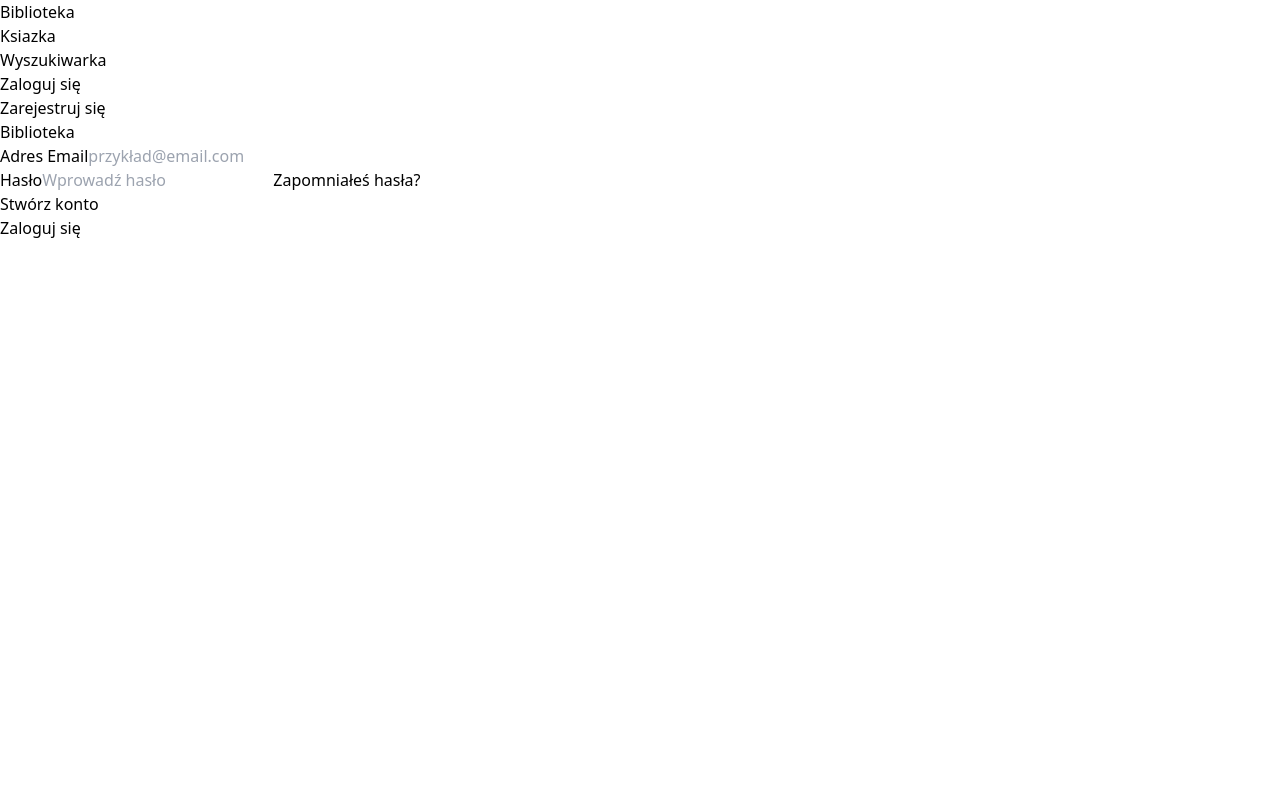
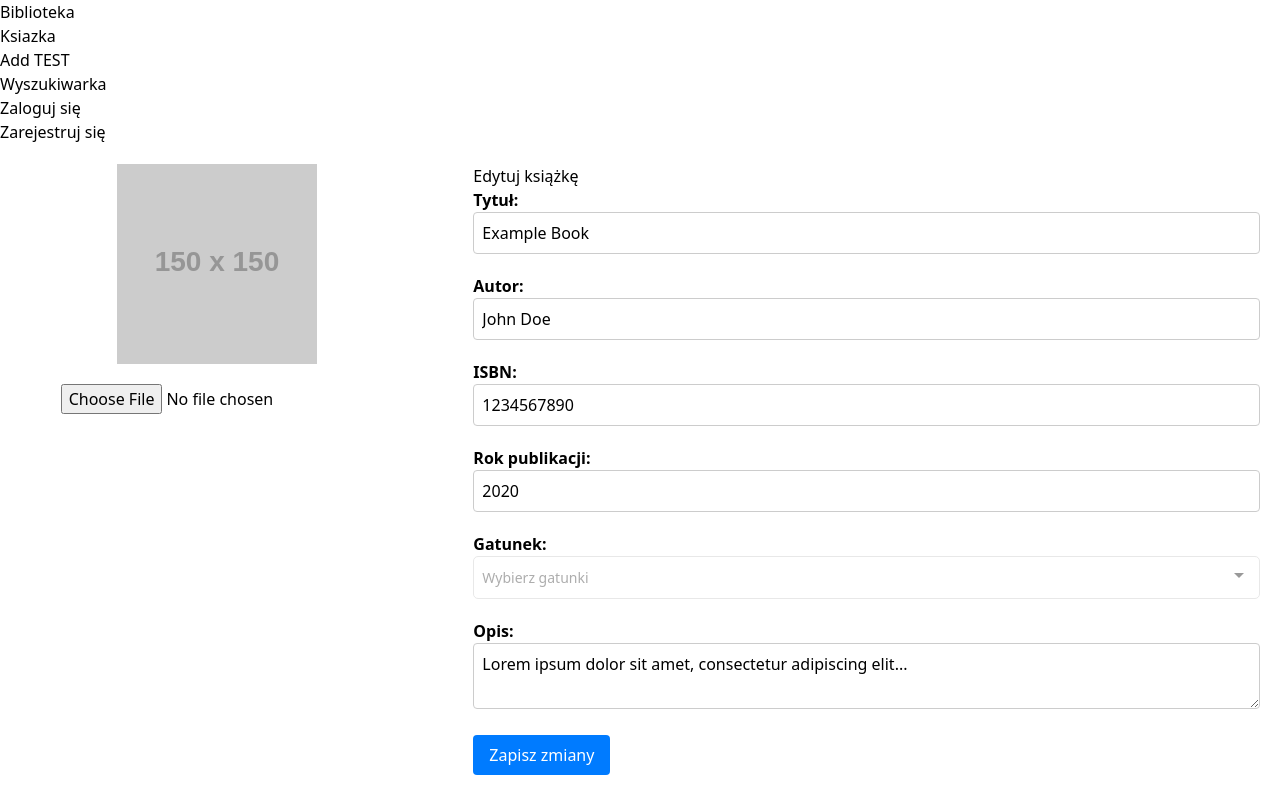
Before and after one commit to GitHubAccocount/51433_52669_51423_51427_56206_51448, a Vue app in the folder LibraryFrontend/: page /bookEdit in a window 1280 px wide. Before the commit this address led to /login. Built offline with nearby package versions, Linux system fonts and the light colour scheme.

Commit message:
adding bookAdd.vue for adding book and moified bookEdit.vue - adding book cover and dropdown list for genres

```diff
--- a/LibraryFrontend/package.json
+++ b/LibraryFrontend/package.json
@@ -10,8 +10,11 @@
     "test:unit": "vitest"
   },
   "dependencies": {
+    "axios": "^1.6.8",
     "pinia": "^2.1.7",
+    "v-scroll-lock": "^1.3.1",
     "vue": "^3.4.15",
+    "vue-multiselect": "^3.0.0",
     "vue-router": "^4.2.5"
   },
   "devDependencies": {
--- a/LibraryFrontend/src/components/book/book.vue
+++ b/LibraryFrontend/src/components/book/book.vue
@@ -5,6 +5,7 @@
     <p>ISBN: {{ book.isbn }}</p>
     <p>Published Year: {{ book.publishedYear }}</p>
     <p>Description: {{ book.description }}</p>
+    <p>Genre: {{ book.genre }}</p>
     <div class="button-container">
       <router-link to="/bookEdit" class="edit-button">Edytuj</router-link>
       <button class="delete-button" @click="deleteBook">Usuń</button>
@@ -21,7 +22,8 @@ export default {
         author: "John Doe",
         isbn: "1234567890",
         publishedYear: 2020,
-        description: "Lorem ipsum dolor sit amet, consectetur adipiscing elit..."
+        description: "Lorem ipsum dolor sit amet, consectetur adipiscing elit...",
+        genre: "book genre"
       }
     };
   },
--- /dev/null
+++ b/LibraryFrontend/src/components/book/bookAdd.vue
@@ -0,0 +1,94 @@
+<template>
+    <div class="add-book">
+      <h1>Dodaj nową książkę</h1>
+      <form @submit.prevent="addBook">
+        <div class="form-group">
+          <label for="title">Tytuł:</label>
+          <input type="text" id="title" v-model="newBook.title" placeholder="Wprowadź tytuł książki" required>
+        </div>
+        <div class="form-group">
+          <label for="author">Autor:</label>
+          <input type="text" id="author" v-model="newBook.author" placeholder="Wprowadź autora książki" required>
+        </div>
+        <div class="form-group">
+          <label for="isbn">ISBN:</label>
+          <input type="text" id="isbn" v-model="newBook.isbn" placeholder="Wprowadź ISBN książki" required>
+        </div>
+        <div class="form-group">
+          <label for="publishedYear">Rok publikacji:</label>
+          <input type="number" id="publishedYear" v-model="newBook.publishedYear" placeholder="Wprowadź rok publikacji" required>
+        </div>
+        <div class="form-group">
+          <label for="description">Opis:</label>
+          <textarea id="description" v-model="newBook.description" placeholder="Wprowadź opis książki" required></textarea>
+        </div>
+        <button type="submit">Dodaj książkę</button>
+      </form>
+    </div>
+  </template>
+  <script>
+  export default {
+    data() {
+      return {
+        newBook: {
+          title: "",
+          author: "",
+          isbn: "",
+          publishedYear: null,
+          description: ""
+        }
+      };
+    },
+    methods: {
+      async addBook() {
+        try {
+          // Wywołanie API do dodania nowej książki
+          await axios.post('/api/books', this.newBook);
+
+          // Po dodaniu książki przekieruj użytkownika na stronę listy książek
+          this.$router.push('/books');
+        } catch (error) {
+          console.error('Wystąpił błąd podczas dodawania książki:', error);
+        }
+      }
+    }
+  };
+  </script>
+  <style scoped>
+  .add-book {
+    max-width: 600px;
+    margin: 0 auto;
+  }
+
+  .form-group {
+    margin-bottom: 20px;
+  }
+
+  label {
+    display: block;
+    font-weight: bold;
+  }
+
+  input[type="text"],
+  input[type="number"],
+  textarea {
+    width: 100%;
+    padding: 8px;
+    border: 1px solid #ccc;
+    border-radius: 4px;
+  }
+
+  button {
+    padding: 8px 16px;
+    border: none;
+    border-radius: 4px;
+    background-color: #007bff;
+    color: #fff;
+    cursor: pointer;
+    transition: background-color 0.3s;
+  }
+
+  button:hover {
+    background-color: #0056b3;
+  }
+  </style>
--- a/LibraryFrontend/src/components/book/bookEdit.vue
+++ b/LibraryFrontend/src/components/book/bookEdit.vue
@@ -1,5 +1,11 @@
 <template>
-    <div class="edit-book">
+  <div class="edit-book-container">
+    <div class="book-cover">
+      <img :src="bookCover" alt="Okładka książki" class="cover-placeholder"/>
+      <input type="file" @change="uploadCover"/>
+    </div>
+    <div class="book-details" ref="detailsContainer">
+      <div class="details-container">
         <h1>Edytuj książkę</h1>
         <form @submit.prevent="saveChanges">
           <div class="form-group">
@@ -19,16 +25,28 @@
             <input type="number" id="publishedYear" v-model="editedBook.publishedYear" required>
           </div>
           <div class="form-group">
+            <label for="genres">Gatunek:</label>
+            <multiselect v-model="editedBook.genres" :options="genresOptions" :multiple="true" :close-on-select="false" :clear-on-select="false" :preserve-search="true" placeholder="Wybierz gatunki" label="name" track-by="name" style="top: auto !important; bottom: 100% !important;"></multiselect>
+          </div>
+          <div class="form-group">
             <label for="description">Opis:</label>
             <textarea id="description" v-model="editedBook.description" required></textarea>
           </div>
           <button type="submit">Zapisz zmiany</button>
         </form>
       </div>
+    </div>
+  </div>
 </template>
 
   <script>
+  import Multiselect from 'vue-multiselect';
+  import 'vue-multiselect/dist/vue-multiselect.css';
+
   export default {
+    components: {
+      Multiselect
+    },
     data() {
       return {
         editedBook: {
@@ -36,10 +54,27 @@
           author: "John Doe",
           isbn: "1234567890",
           publishedYear: 2020,
+          genres: [],
           description: "Lorem ipsum dolor sit amet, consectetur adipiscing elit..."
-        }
+        },
+        genresOptions: [
+          { name: 'Fikcja' },
+          { name: 'Fantastyka' },
+          { name: 'Nauka' },
+          { name: 'Biografia' },
+          { name: 'Kryminał' }
+        ],
+        bookCover: 'https://via.placeholder.com/150' // Placeholder for book cover
       };
     },
+    mounted() {
+      window.addEventListener('resize', this.setDetailsHeight);
+      this.setDetailsHeight();
+    },
+    beforeDestroy() {
+      window.removeEventListener('resize', this.setDetailsHeight);
+    },
+
     methods: {
         async saveChanges() {
       try {
@@ -54,15 +89,58 @@
       } catch (error) {
             console.error('Wystąpił błąd podczas zapisywania zmian:', error);
         }
+      },
+      uploadCover(event) {
+        const file = event.target.files[0];
+        if (file) {
+          const reader = new FileReader();
+          reader.onload = e => {
+            this.bookCover = e.target.result;
+          };
+          reader.readAsDataURL(file);
+        }
+      },
+      setDetailsHeight() {
+        const detailsContainer = this.$refs.detailsContainer;
+        if (detailsContainer) {
+          detailsContainer.style.maxHeight = `${window.innerHeight}px`;
+        }
       }
     }
   };
   </script>
 
   <style scoped>
-  .edit-book {
-    max-width: 600px;
-    margin: 0 auto;
+  @import 'vue-multiselect/dist/vue-multiselect.css';
+
+  .edit-book-container {
+    display: flex;
+    flex-direction: row;
+    flex-wrap: wrap;
+    gap: 20px;
+  }
+
+  .book-cover {
+    flex: 1;
+    display: flex;
+    flex-direction: column;
+    align-items: center;
+    padding: 20px;
+  }
+
+  .book-details {
+    flex: 2;
+    padding: 20px;
+  }
+
+  .details-container {
+    overflow: hidden;
+  }
+
+  .cover-placeholder {
+    width: 100%;
+    max-width: 200px;
+    margin-bottom: 20px;
   }
 
   .form-group {
--- a/LibraryFrontend/src/components/navigation/navigation.vue
+++ b/LibraryFrontend/src/components/navigation/navigation.vue
@@ -18,6 +18,13 @@
               to="/book"
               class="block py-2 px-3 hover:text-teal-300 text-white"
               >Ksiazka</router-link
+            >
+          </li>
+          <li>
+            <router-link
+              to="/bookAdd"
+              class="block py-2 px-3 hover:text-teal-300 text-white"
+              >Add TEST</router-link
             >
           </li>
           <li>
--- a/LibraryFrontend/src/router/index.js
+++ b/LibraryFrontend/src/router/index.js
@@ -41,6 +41,11 @@ const router = createRouter({
       name: "bookEdit",
       component: () => import("../views/BookEditView.vue"),
     },
+    {
+      path: "/bookAdd",
+      name: "bookAdd",
+      component: () => import("../views/BookAddView.vue"),
+    },
   ],
 });
 
@@ -52,7 +57,11 @@ router.beforeEach((to, from) => {
     !isAuthenticated.value &&
     // ❗️ Avoid an infinite redirect
     to.name !== "login" &&
-    to.name !== "register"
+    to.name !== "register" &&
+    to.name !== "search" &&
+    to.name !== "book" &&
+    to.name !== "bookEdit" &&
+    to.name !== "bookAdd"
   ) {
     // redirect the user to the login page
     return { name: "login" };
--- /dev/null
+++ b/LibraryFrontend/src/views/BookAddView.vue
@@ -0,0 +1,7 @@
+<template>
+    <bookAdd></bookAdd>
+  </template>
+
+  <script setup>
+    import bookAdd from "@/components/book/bookAdd.vue";
+  </script>
```
Also changed, not shown: 1 other file (tests, documents, lock files or other folders). Lines whose indentation alone changed are shown as unchanged.
